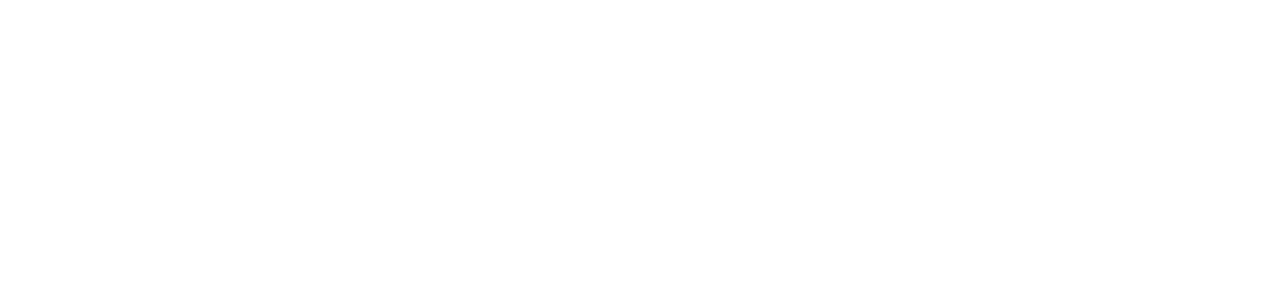
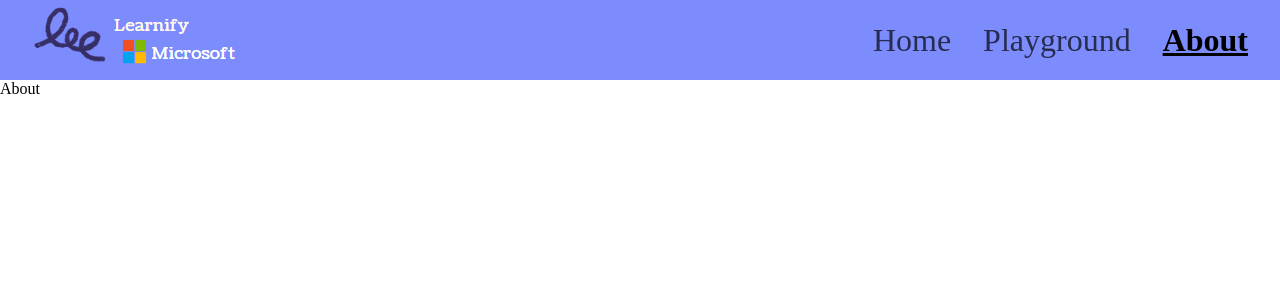
Before and after one commit to Noor-Alina/Learnify, a React (Vite) app: page /about in a window 1280 px wide. Before the commit this address had no page. Shown: the top 300 px of the page. Built offline with nearby package versions, Linux system fonts and the light colour scheme.

Commit message:
set up header

```diff
--- a/src/App.jsx
+++ b/src/App.jsx
@@ -1,30 +1,26 @@
 import { BrowserRouter, Route, Routes } from "react-router-dom";
 import Playground from "./pages/Playground/Playground";
 import EmployeesPage from "./pages/EmployeesPage/EmployeesPage";
+import About from "./pages/About/About";
+import Header from "../src/components/Header/Header";
 
 function App() {
-
   return (
     <BrowserRouter>
+      <Header />
       <section className="browser-container">
         <div className="routes-wrapper">
           <div className="routes-container">
             <Routes>
-                    <Route
-                        path="/"
-                        element={<Playground/>}
-                    />
-                    <Route
-                        path="/employees"
-                         element={<EmployeesPage />}
-                    />
-
+              <Route path="/playground" element={<Playground />} />
+              <Route path="/employees" element={<EmployeesPage />} />
+              <Route path="/about" element={<About />} />
             </Routes>
           </div>
         </div>
       </section>
     </BrowserRouter>
-  )
+  );
 }
 
 export default App;
--- a/src/components/Header/Header.jsx
+++ b/src/components/Header/Header.jsx
@@ -0,0 +1,72 @@
+import "./Header.scss";
+import { NavLink } from "react-router-dom";
+import logoImage from "../../assets/images/logo.png";
+import { useLocation } from "react-router-dom";
+import { useEffect, useState } from "react";
+
+function Header() {
+  const location = useLocation();
+  const [playgroundActive, setPlaygroundActive] = useState(false);
+  useEffect(() => {
+    if (
+      location.pathname.startsWith("/playground") ||
+      location.pathname.startsWith("/employees")
+    ) {
+      setPlaygroundActive(true);
+    } else {
+      setPlaygroundActive(false);
+    }
+  }, [location]);
+  return (
+    <header className="header">
+      <div className="header__logos">
+        <NavLink to="/">
+          <img
+            className="header__logo-image"
+            src={logoImage}
+            alt="Learnify logo"
+          />
+        </NavLink>
+      </div>
+      <div className="header__links">
+        <ul className="header__list">
+          <li>
+            <NavLink
+              to="/"
+              className={({ isActive }) =>
+                isActive ? "header__item header__item--active" : "header__item"
+              }
+            >
+              Home
+            </NavLink>
+          </li>
+
+          <li>
+            <NavLink
+              to="/playground"
+              className={({ isActive }) =>
+                isActive || playgroundActive
+                  ? "header__item header__item--active"
+                  : "header__item"
+              }
+            >
+              Playground
+            </NavLink>
+          </li>
+          <li>
+            <NavLink
+              to="/about"
+              className={({ isActive }) =>
+                isActive ? "header__item header__item--active" : "header__item"
+              }
+            >
+              About
+            </NavLink>
+          </li>
+        </ul>
+      </div>
+    </header>
+  );
+}
+
+export default Header;
--- a/src/components/Header/Header.scss
+++ b/src/components/Header/Header.scss
@@ -0,0 +1,55 @@
+html {
+  box-sizing: border-box;
+}
+*,
+*:before,
+*:after {
+  box-sizing: inherit;
+}
+
+body {
+  margin: 0;
+}
+
+.header {
+  display: flex;
+  justify-content: space-between;
+  width: 100%;
+  height: 5rem;
+  background-color: #7c8cfd;
+  padding: 0rem 1rem;
+  &__logos {
+    height: 5rem;
+  }
+  &__logo-image {
+    overflow: hidden;
+    object-fit: cover;
+  }
+  &__list {
+    list-style-type: none;
+    display: flex;
+    margin: 0;
+    padding-left: 0;
+    font-size: 2rem;
+  }
+
+  &__item {
+    text-decoration: none;
+    display: flex;
+    text-align: center;
+    align-items: center;
+    justify-content: center;
+    padding: 0 1rem;
+    height: 5rem;
+    color: rgba(0, 0, 0, 0.685);
+    &:hover {
+      color: black;
+      cursor: pointer;
+    }
+    &--active {
+      text-decoration: underline;
+      color: black;
+      font-weight: bold;
+    }
+  }
+}
--- a/src/pages/About/About.jsx
+++ b/src/pages/About/About.jsx
@@ -0,0 +1,7 @@
+import "./About.scss";
+
+function About() {
+  return <div>About</div>;
+}
+
+export default About;
```
Also changed, not shown: src/assets/images/logo.png (added). Lines whose indentation alone changed are shown as unchanged.
